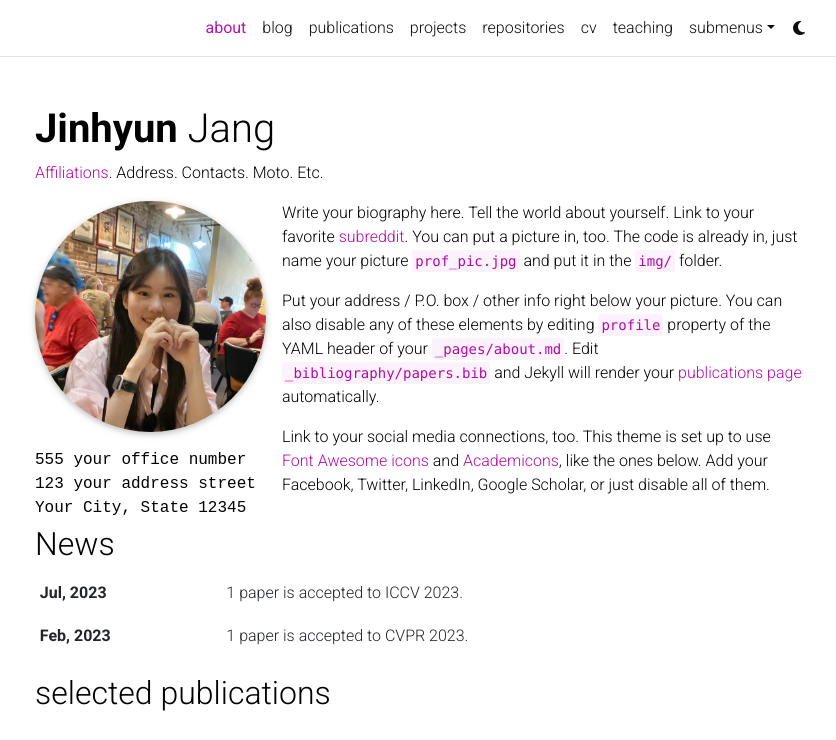
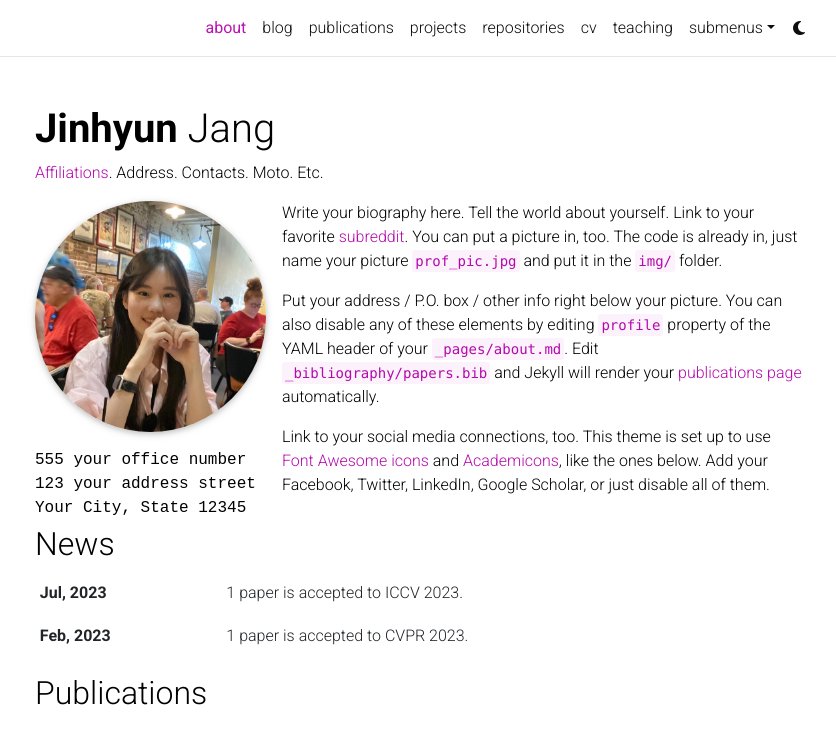
Before and after one commit to jinhyunj/jinhyunj.github.io, a Jekyll site: the page built from _pages/about.md, in a window 1280 px wide and 1029 px high, cut to the strip 0-740 px from the top of the window. Shown: the whole strip, without its empty margins (220-1056 px from the left). Built offline with Jekyll 4.4.1, drawn with Linux system fonts in a browser that asks for light colours; full-size pictures stand in for the smaller copies a plugin makes; comment, search, counter and statistics services are not loaded; a style sheet for code colours, icons or effects is not loaded; a file with an impossible date is left out.

Commit message:
Update about.html

```diff
--- a/_layouts/about.html
+++ b/_layouts/about.html
@@ -55,7 +55,7 @@
 
           <!-- Selected papers -->
           {% if page.selected_papers -%}
-            <h2><a href="{{ '/publications/' | relative_url }}" style="color: inherit;">selected publications</a></h2>
+            <h2><a href="{{ '/publications/' | relative_url }}" style="color: inherit;">Publications</a></h2>
             {%- include selected_papers.html %}
           {%- endif %}
 
```
